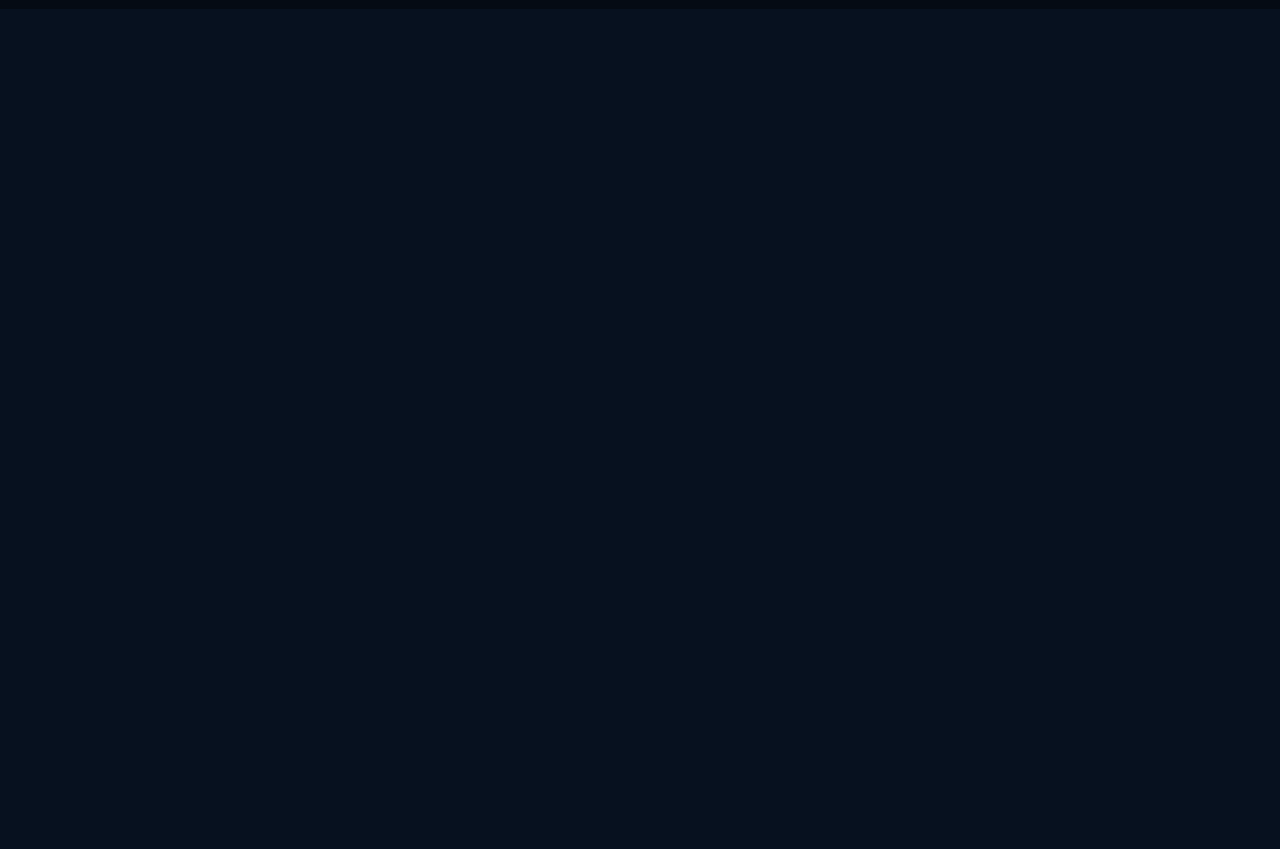
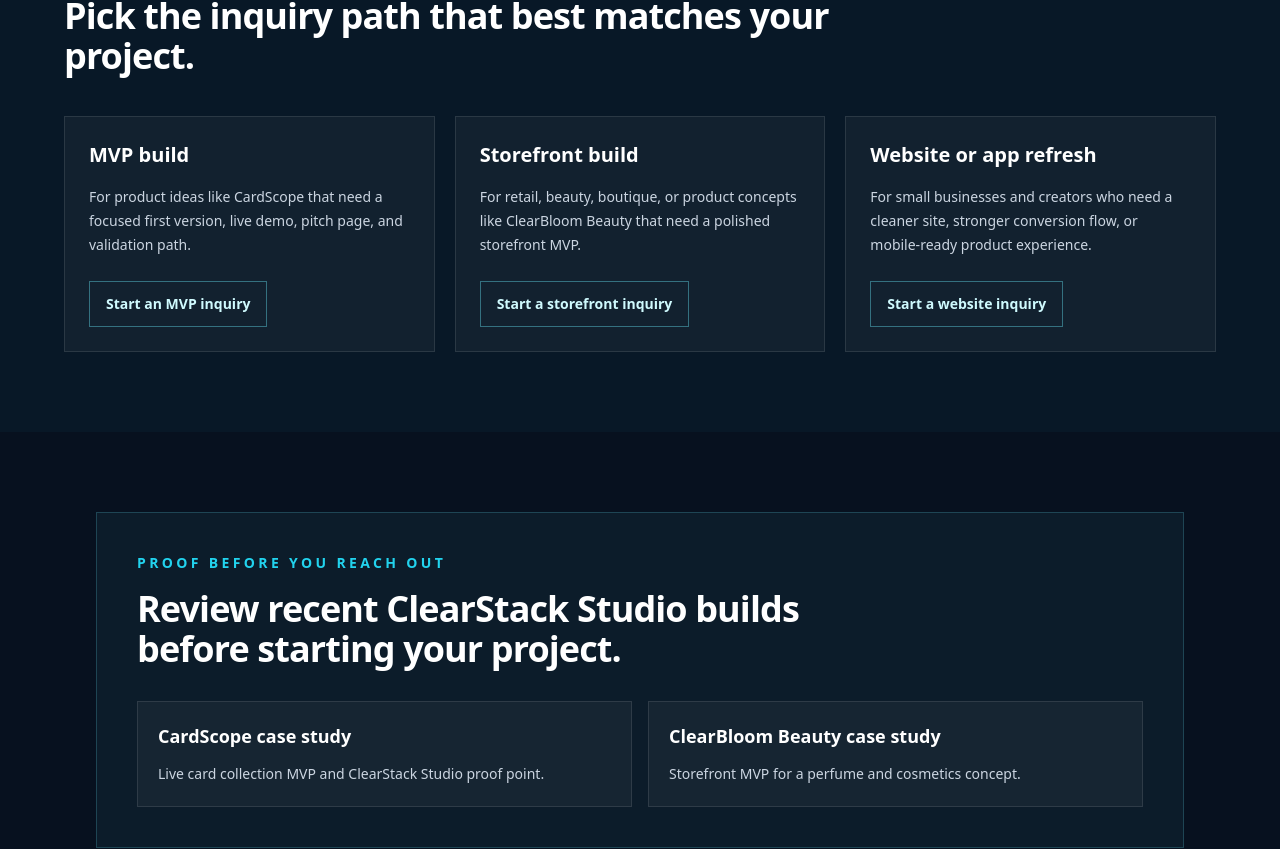
Before and after one commit to bchan818/ClearStackStudioWebsite, a Next.js app: page /contact in a window 1280 px wide. Shown: the part 972-1821 px from the top of the page. Before the commit the page ends 981 px from the top, so only its background shows below. Built offline with nearby package versions, Linux system fonts and the light colour scheme.

Commit message:
feat: improve contact inquiry paths

```diff
--- a/app/contact/page.tsx
+++ b/app/contact/page.tsx
@@ -16,10 +16,44 @@
   "Any examples, notes, or current tools"
 ];
 
+const inquiryPaths = [
+  {
+    title: "MVP build",
+    text: "For product ideas like CardScope that need a focused first version, live demo, pitch page, and validation path.",
+    href: "mailto:hello@clearstack.studio?subject=MVP%20project%20inquiry%20for%20ClearStack%20Studio",
+    cta: "Start an MVP inquiry"
+  },
+  {
+    title: "Storefront build",
+    text: "For retail, beauty, boutique, or product concepts like ClearBloom Beauty that need a polished storefront MVP.",
+    href: "mailto:hello@clearstack.studio?subject=Storefront%20project%20inquiry%20for%20ClearStack%20Studio",
+    cta: "Start a storefront inquiry"
+  },
+  {
+    title: "Website or app refresh",
+    text: "For small businesses and creators who need a cleaner site, stronger conversion flow, or mobile-ready product experience.",
+    href: "mailto:hello@clearstack.studio?subject=Website%20or%20app%20project%20inquiry%20for%20ClearStack%20Studio",
+    cta: "Start a website inquiry"
+  }
+];
+
+const proofLinks = [
+  {
+    title: "CardScope case study",
+    text: "Live card collection MVP and ClearStack Studio proof point.",
+    href: "/work/cardscope/case-study"
+  },
+  {
+    title: "ClearBloom Beauty case study",
+    text: "Storefront MVP for a perfume and cosmetics concept.",
+    href: "/work/clearbloom-beauty/case-study"
+  }
+];
+
 export const metadata: Metadata = {
   title: "Contact",
   description:
-    "Contact ClearStack Studio to discuss a website, mobile app, AI tool, or MVP project."
+    "Contact ClearStack Studio to discuss a website, mobile app, AI tool, storefront, or MVP project."
 };
 
 export default function ContactPage() {
@@ -66,8 +100,8 @@
           </Link>
           <div className="mt-6 border border-emerald-300/20 bg-emerald-300/[0.06] p-4">
             <p className="text-sm font-medium leading-6 text-emerald-50">
-              Best for early-stage ideas, practical rebuilds, and focused MVPs
-              where the next step needs to get clear fast.
+              Best for early-stage ideas, practical rebuilds, focused MVPs, and
+              storefront concepts where the next step needs to get clear fast.
             </p>
           </div>
           <div className="mt-8 border-t border-white/10 pt-6">
@@ -87,6 +121,65 @@
           </div>
         </div>
       </section>
+
+      <section className="bg-[#081827] px-6 py-16 sm:py-20 lg:px-8">
+        <div className="mx-auto max-w-6xl">
+          <p className="text-sm font-semibold uppercase tracking-[0.24em] text-emeraldLift">
+            Choose a starting point
+          </p>
+          <h2 className="mt-4 max-w-3xl text-3xl font-semibold tracking-tight text-white sm:text-4xl">
+            Pick the inquiry path that best matches your project.
+          </h2>
+          <div className="mt-10 grid gap-5 lg:grid-cols-3">
+            {inquiryPaths.map((path) => (
+              <article
+                className="border border-white/10 bg-white/[0.04] p-6"
+                key={path.title}
+              >
+                <h3 className="text-xl font-semibold text-white">
+                  {path.title}
+                </h3>
+                <p className="mt-4 text-sm leading-6 text-slate-300">
+                  {path.text}
+                </p>
+                <Link
+                  className="focus-ring mt-6 inline-flex items-center justify-center border border-cyan-300/40 px-4 py-3 text-sm font-semibold text-cyan-100 transition hover:bg-cyanGlow hover:text-slate-950"
+                  href={path.href}
+                >
+                  {path.cta}
+                </Link>
+              </article>
+            ))}
+          </div>
+        </div>
+      </section>
+
+      <section className="mx-auto max-w-6xl px-6 py-16 sm:py-20 lg:px-8">
+        <div className="border border-cyan-300/20 bg-cyan-300/[0.05] p-8 sm:p-10">
+          <p className="text-sm font-semibold uppercase tracking-[0.24em] text-cyanGlow">
+            Proof before you reach out
+          </p>
+          <h2 className="mt-4 max-w-3xl text-3xl font-semibold tracking-tight text-white sm:text-4xl">
+            Review recent ClearStack Studio builds before starting your project.
+          </h2>
+          <div className="mt-8 grid gap-4 md:grid-cols-2">
+            {proofLinks.map((link) => (
+              <Link
+                className="focus-ring block border border-white/10 bg-white/[0.04] p-5 transition hover:border-cyan-300/50"
+                href={link.href}
+                key={link.title}
+              >
+                <h3 className="text-lg font-semibold text-white">
+                  {link.title}
+                </h3>
+                <p className="mt-3 text-sm leading-6 text-slate-300">
+                  {link.text}
+                </p>
+              </Link>
+            ))}
+          </div>
+        </div>
+      </section>
     </main>
   );
 }
```
